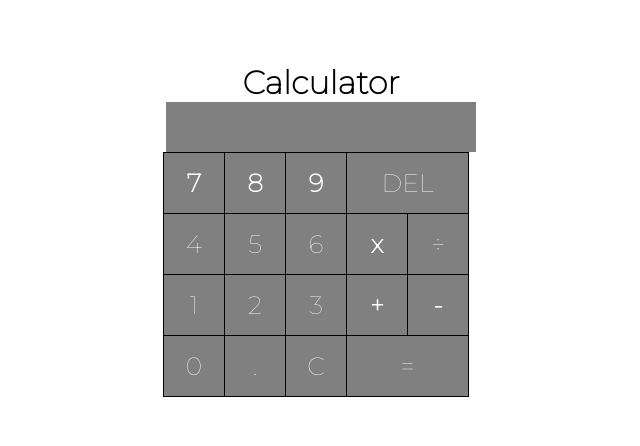
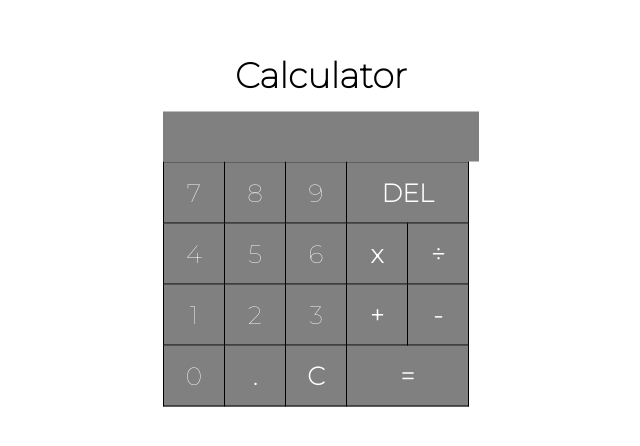
Before and after one commit to lazarnarcis/calculator, a React (Create React App) app: page / in a window 1280 px wide. Shown: the part 170-616 px from the top of the page, without its empty margins (319-959 px from the left). Built offline with nearby package versions, Linux system fonts and the light colour scheme.

Commit message:
bug fixes

```diff
--- a/src/App.js
+++ b/src/App.js
@@ -14,9 +14,9 @@ export default function App() {
         if (getvalue === "" && (number === "/" || number === "+" || number === "-" || number === "*")) {
             return
         }
-        const lastChar = getvalue.substr(getvalue.length - 1)
+        let lastChar = getvalue.substr(getvalue.length - 1)
         if ((number === "/" || number === "+" || number === "-" || number === "*") && (lastChar === "/" || lastChar === "+" || lastChar === "-" || lastChar === "*")) {
-            lastChar = number
+            theNumber.current.value = getvalue.slice(0, -1) + number
         } else {
             theNumber.current.value = getvalue + number
         }
@@ -41,17 +41,17 @@ export default function App() {
             <input type="text" className="input" ref={theNumber} />
             <table>
                 <tr>
-                    <th onClick={() => addValue("7")}>7</th>
-                    <th onClick={() => addValue("8")}>8</th>
-                    <th onClick={() => addValue("9")}>9</th>
-                    <td onClick={() => deleteVal()} colspan="2">DEL</td>
+                    <td onClick={() => addValue("7")}>7</td>
+                    <td onClick={() => addValue("8")}>8</td>
+                    <td onClick={() => addValue("9")}>9</td>
+                    <th onClick={() => deleteVal()} colspan="2">DEL</th>
                 </tr>
                 <tr>
                     <td onClick={() => addValue("4")}>4</td>
                     <td onClick={() => addValue("5")}>5</td>
                     <td onClick={() => addValue("6")}>6</td>
                     <th onClick={() => addValue("*")}>x</th>
-                    <td onClick={() => addValue("/")}>÷</td>
+                    <th onClick={() => addValue("/")}>÷</th>
                 </tr>
                 <tr>
                     <td onClick={() => addValue("1")}>1</td>
@@ -62,9 +62,9 @@ export default function App() {
                 </tr>
                 <tr>
                     <td onClick={() => addValue("0")}>0</td>
-                    <td onClick={() => addValue(".")}>.</td>
-                    <td onClick={() => deleteOne()}>C</td>
-                    <td onClick={() => calculate()} colspan="2">=</td>
+                    <th onClick={() => addValue(".")}>.</th>
+                    <th onClick={() => deleteOne()}>C</th>
+                    <th onClick={() => calculate()} colspan="2">=</th>
                 </tr>
             </table>
         </div>
--- a/src/App.scss
+++ b/src/App.scss
@@ -23,8 +23,12 @@ input[type=number] {
   -moz-appearance: textfield;
 }
 
+h1 {
+    font-size: 35px;
+    margin-bottom: 15px;
+}
+
 .input {
-    width: 91.5%;
     padding: 10px;
     background: grey;
     color: white;
```
